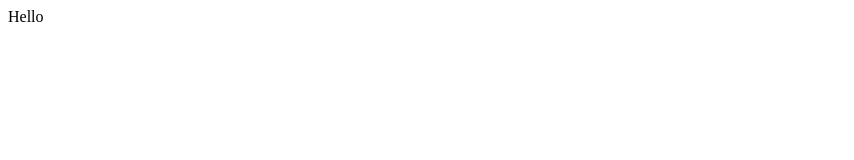
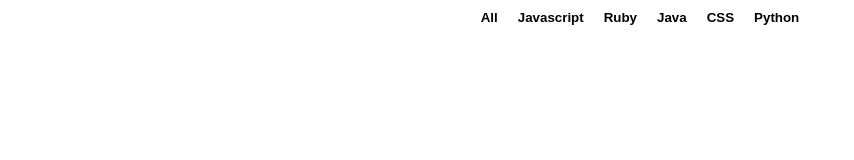
Before and after one commit to NastaranMO/popular-github-repo, a React app: page / in a window 1280 px wide. Shown: the whole page, without its empty margins (0-854 px from the left). Built offline with nearby package versions, Linux system fonts and the light colour scheme.

Commit message:
add navbar

```diff
--- /dev/null
+++ b/app/components/Popular.js
@@ -0,0 +1,18 @@
+import React from "react";
+import "../index.css";
+
+export default class Popular extends React.Component {
+  render() {
+    const languages = ["All", "Javascript", "Ruby", "Java", "CSS", "Python"];
+
+    return (
+      <ul className="flex-center">
+        {languages.map((language) => (
+          <li key={language}>
+            <button className="btn-clear nav-link">{language}</button>
+          </li>
+        ))}
+      </ul>
+    );
+  }
+}
--- a/app/index.css
+++ b/app/index.css
@@ -0,0 +1,29 @@
+* {
+  box-sizing: border-box;
+  margin: 0;
+  padding: 0;
+}
+
+button {
+  border: none;
+  background-color: inherit;
+}
+
+ul {
+  list-style: none;
+}
+
+.flex-center {
+  display: flex;
+  justify-content: center;
+}
+
+.btn-clear {
+  margin: 10px;
+  font-weight: bold;
+}
+
+.btn-clear:visited,
+.btn-clear:active {
+  color: red;
+}
--- a/app/index.html
+++ b/app/index.html
@@ -1,13 +1,7 @@
 <!DOCTYPE html>
 <html>
   <head>
-    <title>Github Battle</title>
-    <link
-      rel="icon"
-      type="image/png"
-      sizes="32x32"
-      href="https://ui.dev/images/favicon.png"
-    />
+    <title>Populars</title>
   </head>
   <body>
     <div id="app"></div>
--- a/app/index.js
+++ b/app/index.js
@@ -1,9 +1,11 @@
 import React from "react";
 import ReactDOM from "react-dom";
+import Popular from "./components/Popular";
+import "./index.css";
 
 class App extends React.Component {
   render() {
-    return <div>Hello</div>;
+    return <Popular />;
   }
 }
 
```
